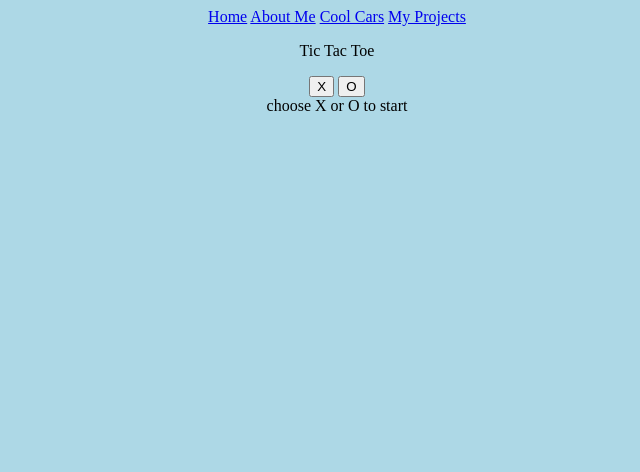
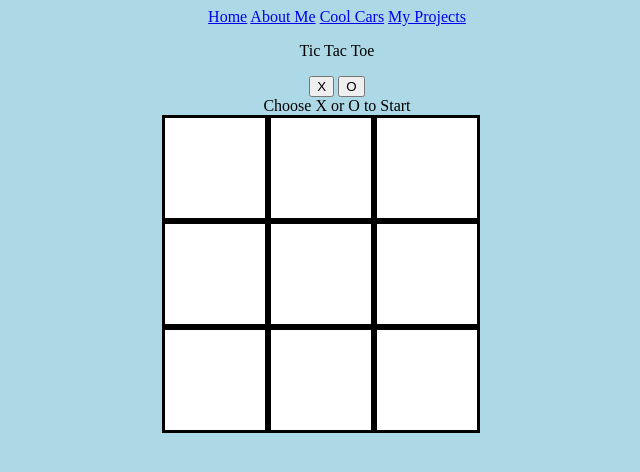
Before and after one commit to billybobj0e/billybobj0e.github.io, a plain HTML site: page tictactoe.html in a window 1280 px wide. Shown: the whole page, without its empty margins (303-943 px from the left). Drawn offline with Linux system fonts and the light colour scheme.

Commit message:
add css to tictactoe

```diff
--- a/tictactoe.html
+++ b/tictactoe.html
@@ -5,6 +5,21 @@
       body{text-align:center;
         background-color:lightblue;
         color:black;}
+       #tictactoe_board{
+       margin-left:auto;
+       margin-right:auto;
+      width:350px;
+      height:350px;
+       }
+       .box{
+       border-style:solid;
+       float:left;
+       text-align:center;
+       line-height:100px;
+       vertical-align:middle;
+       height:100px;
+       width:100px;
+       background-color:white;}
     </style>
   </head>
   <body>
@@ -22,18 +37,18 @@
      <input type="button" value="X" onclick="chooseX()"/>
      <input type="button" value="O" onclick="chooseO()"/>
      <div id="notes">
-       choose X or O to start
+       Choose X or O to Start
       </div>
       <div id="tictactoe_board">
-        <div class="box" onclick="makeMove()"></div>
-        <div class="box" onclick="makeMove()"></div>
-        <div class="box" onclick="makeMove()"></div>
-        <div class="box" onclick="makeMove()"></div>
-        <div class="box" onclick="makeMove()"></div>
-        <div class="box" onclick="makeMove()"></div>
-        <div class="box" onclick="makeMove()"></div>
-        <div class="box" onclick="makeMove()"></div>
-        <div class="box" onclick="makeMove()"></div>
+        <div class="box" id="row1col1" onclick="makeMove()"></div>
+        <div class="box" id="row1col2" onclick="makeMove()"></div>
+        <div class="box" id="row1col3" onclick="makeMove()"></div>
+        <div class="box" id="row2col1" onclick="makeMove()"></div>
+        <div class="box" id="row2col2" onclick="makeMove()"></div>
+        <div class="box" id="row2col3" onclick="makeMove()"></div>
+        <div class="box" id="row3col1" onclick="makeMove()"></div>
+        <div class="box" id="row3col2" onclick="makeMove()"></div>
+        <div class="box" id="row3col3" onclick="makeMove()"></div>
 
       </div>
 
```
Also changed, not shown: aboutme.html (+0 -5 lines).
